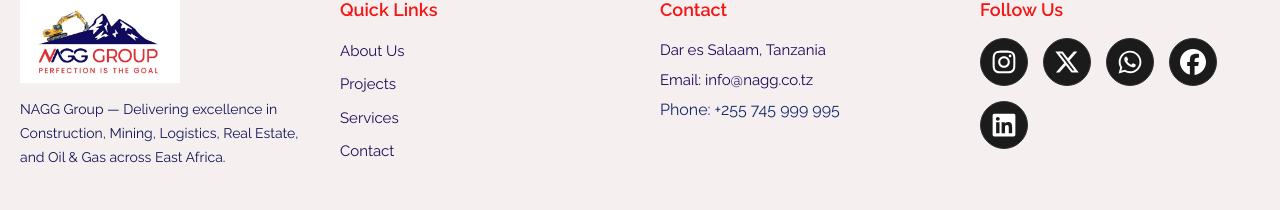
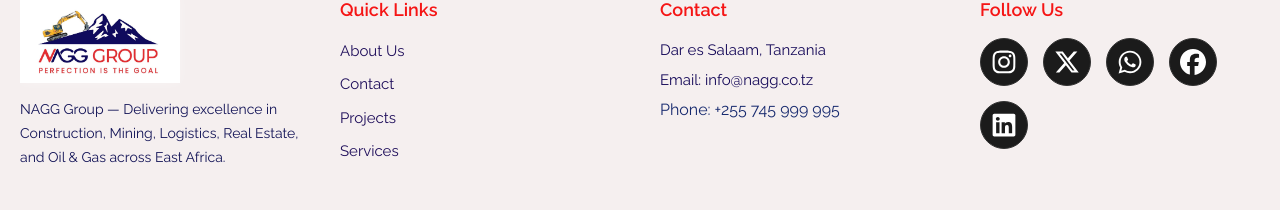
Before and after one commit to CBreezyJR/my-react-app, a React (Vite) app: page / in a window 1280 px wide. Shown: the part 3561-3771 px from the top of the page. Built offline with nearby package versions, Linux system fonts and the light colour scheme.

Commit message:
Add files with gitignore

```diff
--- a/package.json
+++ b/package.json
@@ -27,6 +27,7 @@
   },
   "devDependencies": {
     "@vitejs/plugin-react": "^4.0.0",
+    "baseline-browser-mapping": "^2.9.12",
     "vite": "^5.0.0"
   },
   "description": "This template provides a minimal setup to get React working in Vite with HMR and some ESLint rules.",
--- a/src/App.jsx
+++ b/src/App.jsx
@@ -1,5 +1,6 @@
 import React, { useState, useEffect } from "react";
-import { BrowserRouter as Router, Routes, Route } from "react-router-dom";
+import { Routes, Route } from "react-router-dom";
+import { Navigate, useLocation } from "react-router-dom";
 
 // Pages
 import Home from "./pages/home";
@@ -48,9 +49,6 @@ import Navbar from "./components/navbar";
 import Footer from "./components/footer";
 
 function App() {
-  /* -------------------------------
-        TRANSLATION SYSTEM
-  --------------------------------- */
   const translations = {
     EN: {
       home: "Home",
@@ -61,12 +59,7 @@ function App() {
       aboutUs: "About Us",
       team: "Our Team",
       contact: "Contact Us",
-
-      heroTitle: "WELCOME TO NAGG GROUP",
-      heroSubtitle: "perfection is the goal",
-      discoverMore: "Discover More",
     },
-
     SW: {
       home: "Nyumbani",
       whatWeDo: "Tunachofanya",
@@ -76,15 +69,10 @@ function App() {
       aboutUs: "Kuhusu Sisi",
       team: "Timu Yetu",
       contact: "Wasiliana Nasi",
-
-      heroTitle: "KARIBU NAGG GROUP",
-      heroSubtitle: "ukamilifu ndio malengo",
-      discoverMore: "Jifunze Zaidi",
     },
   };
 
   const [lang, setLang] = useState(localStorage.getItem("site-lang") || "EN");
-
   const t = (key) => translations[lang][key] || key;
 
   useEffect(() => {
@@ -92,13 +80,10 @@ function App() {
   }, [lang]);
 
   return (
-    <Router>
     <div className="app min-h-screen flex flex-col bg-gray-50 text-gray-900 font-raleway">
 
-        {/* NAVBAR */}
       <Navbar lang={lang} setLang={setLang} t={t} />
 
-        {/* MAIN PAGE CONTENT */}
       <main className="flex-1 w-full">
         <Routes>
           <Route path="/" element={<Home t={t} />} />
@@ -106,6 +91,7 @@ function App() {
           <Route path="/what-we-do" element={<WhatWeDo t={t} />} />
           <Route path="/our-projects" element={<OurProjects t={t} />} />
           <Route path="/about-us" element={<AboutUs t={t} />} />
+
           <Route path="/our-team" element={<OurTeam t={t} />} />
           <Route path="/contact-us" element={<ContactUs t={t} />} />
           <Route path="/sustainability" element={<Sustainability t={t} />} />
@@ -117,7 +103,6 @@ function App() {
           <Route path="/realestate" element={<RealEstate t={t} />} />
           <Route path="/rental" element={<Rental t={t} />} />
 
-            {/* Featured Pages */}
           <Route path="/posta" element={<Posta t={t} />} />
             <Route path="/sasenga" element={<Sasenga t={t} />} />
             <Route path="/tobacco" element={<Tobacco t={t} />} />
@@ -141,14 +126,12 @@ function App() {
             <Route path="/coaltransport" element={<CoalTransport t={t} />} />
             <Route path="/bahi" element={<Bahi t={t} />} />
             <Route path="/yongoma" element={<Yongoma t={t} />} />
+
         </Routes>
       </main>
 
-        {/* FOOTER */}
       <Footer lang={lang} setLang={setLang} t={t} />
-
     </div>
-    </Router>
   );
 }
 
--- a/src/components/footer.jsx
+++ b/src/components/footer.jsx
@@ -1,4 +1,5 @@
 import React from "react";
+import { Link } from "react-router-dom";
 import "./footer.css";
 import { FaInstagram, FaWhatsapp, FaFacebook, FaLinkedin, FaXTwitter } from "react-icons/fa6";
 import logo from "../assets/7.logo.jpg";
@@ -23,11 +24,11 @@ const Footer = () => {
         <div className="footer-links">
           <h3>Quick Links</h3>
           <ul>
-            <li><a href="/about">About Us</a></li>
-            <li><a href="/our-projects">Projects</a></li>
-            <li><a href="/what-we-do">Services</a></li>
-            <li><a href="/contact-us">Contact</a></li>
-          </ul>
+            <li><Link to="/about-us">About Us</Link></li>
+            <li><Link to="/contact-us">Contact</Link></li>
+            <li><Link to="/projects">Projects</Link></li>
+            <li><Link to="/services">Services</Link></li>
+            </ul>
         </div>
 
         {/* CONTACT INFO */}
--- a/src/main.jsx
+++ b/src/main.jsx
@@ -4,11 +4,13 @@ import App from "./App";
 import "flowbite/dist/flowbite.min.css";
 import "./styles/design-system.css";
 import "./index.css";
-
+import { BrowserRouter } from "react-router-dom";
 
 
 ReactDOM.createRoot(document.getElementById("root")).render(
-  <React.StrictMode>
-    <App />
-  </React.StrictMode>
+
+    <BrowserRouter>
+      <App />
+    </BrowserRouter>
+
 );
```
Also changed, not shown: 1 other file (tests, documents, lock files or other folders). Lines whose indentation alone changed are shown as unchanged.
